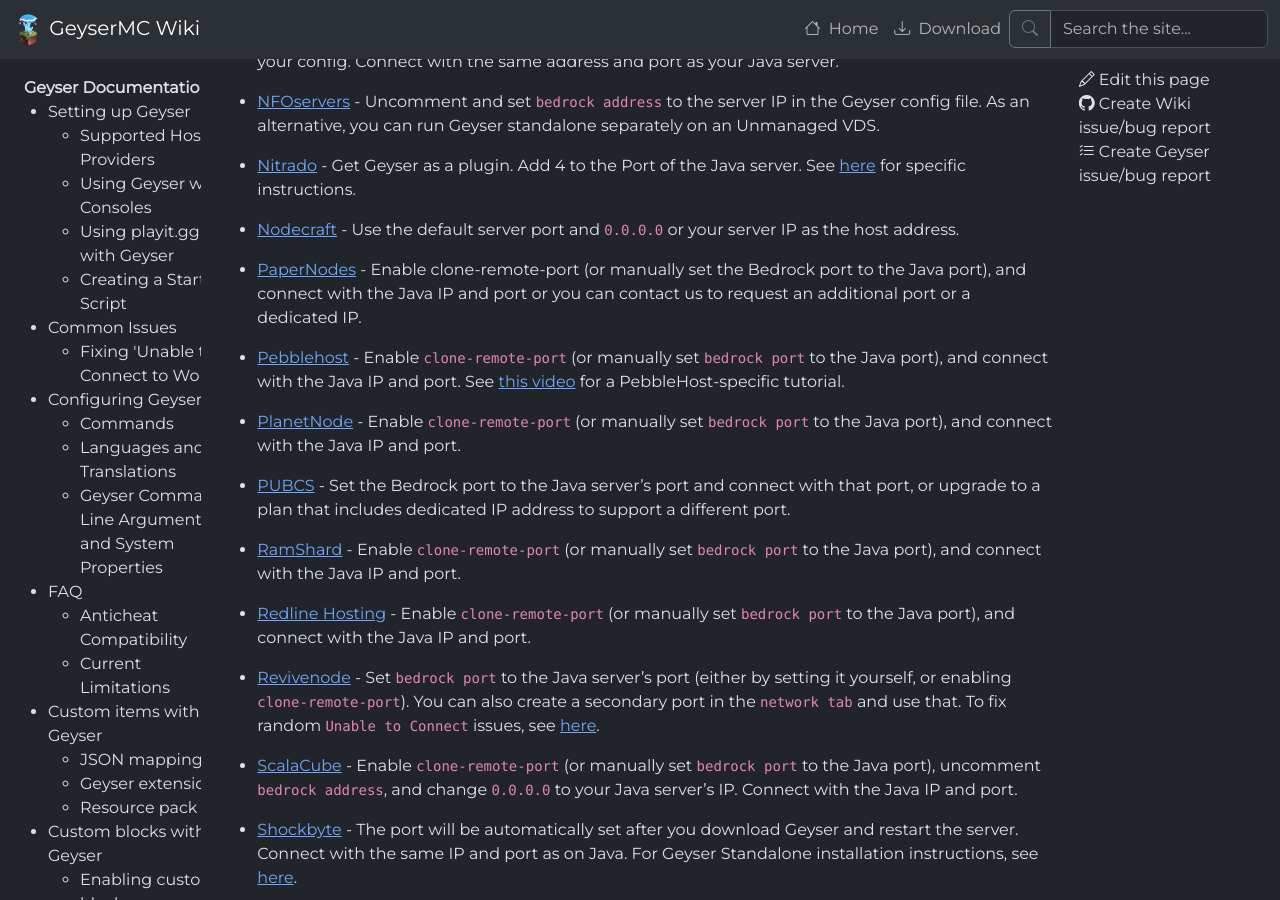
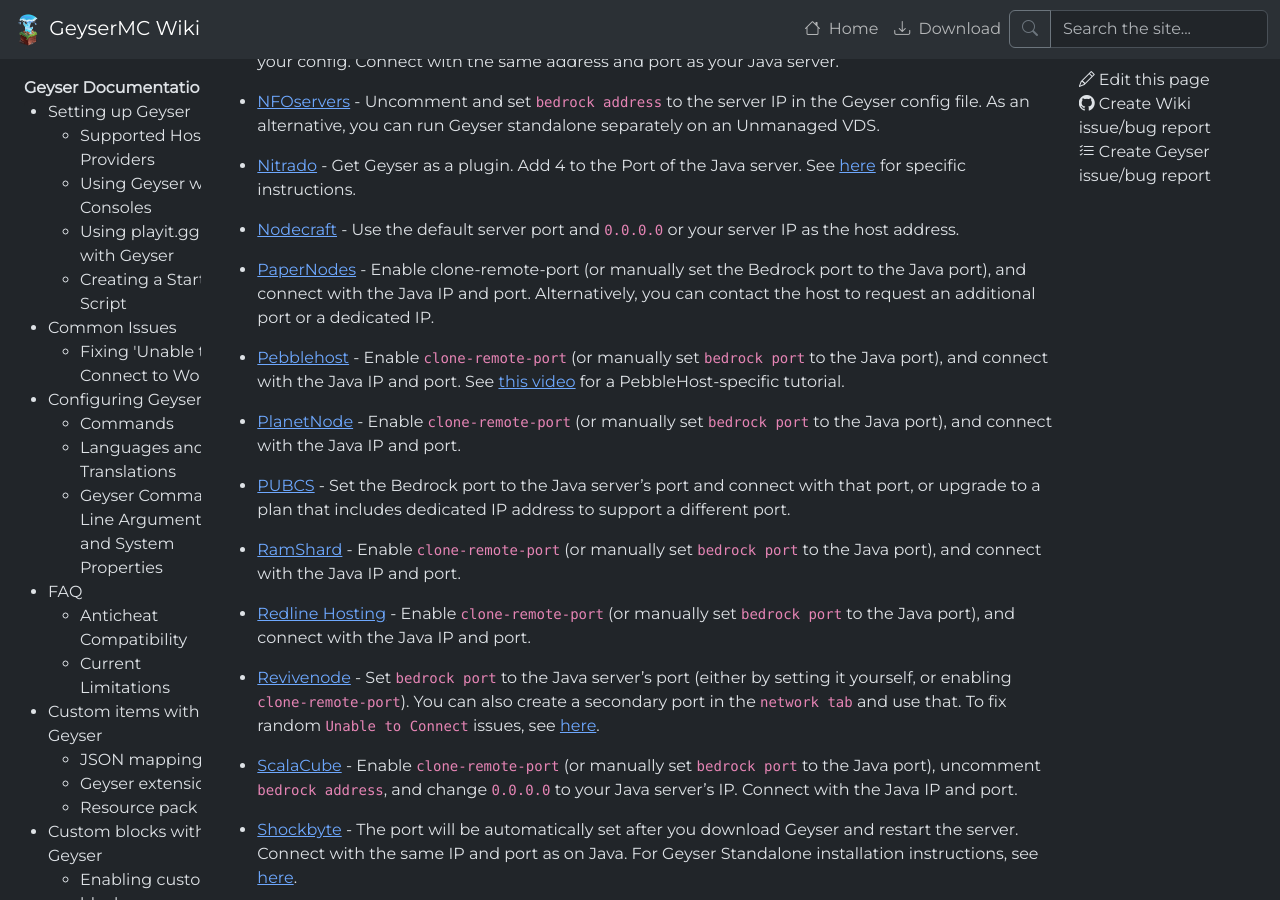
Before and after one commit to GeyserMC/GeyserWiki, a Jekyll site: the page built from _docs/geyser/supported-hosting-providers.md, in a window 1280 px wide and 900 px high, scrolled down 4535 px. Built offline with Jekyll 4.4.1, drawn with Linux system fonts in a browser that asks for light colours.

Commit message:
Update providers.json

```diff
--- a/_data/providers.json
+++ b/_data/providers.json
@@ -306,7 +306,7 @@
     {
       "name": "PaperNodes",
       "url": "https://papernodes.com/",
-      "description": "Enable clone-remote-port (or manually set the Bedrock port to the Java port), and connect with the Java IP and port or you can contact us to request an additional port or a dedicated IP."
+      "description": "Enable clone-remote-port (or manually set the Bedrock port to the Java port), and connect with the Java IP and port. Alternatively, you can contact the host to request an additional port or a dedicated IP."
     },
     {
       "name": "Pebblehost",
```
